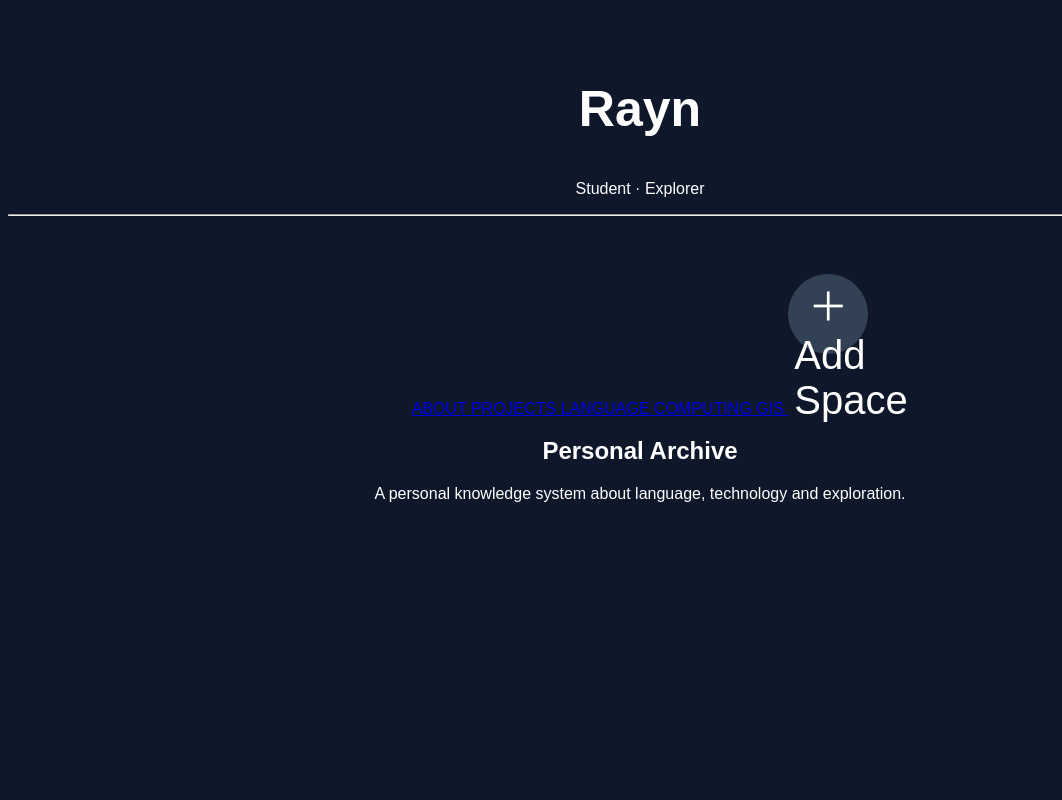
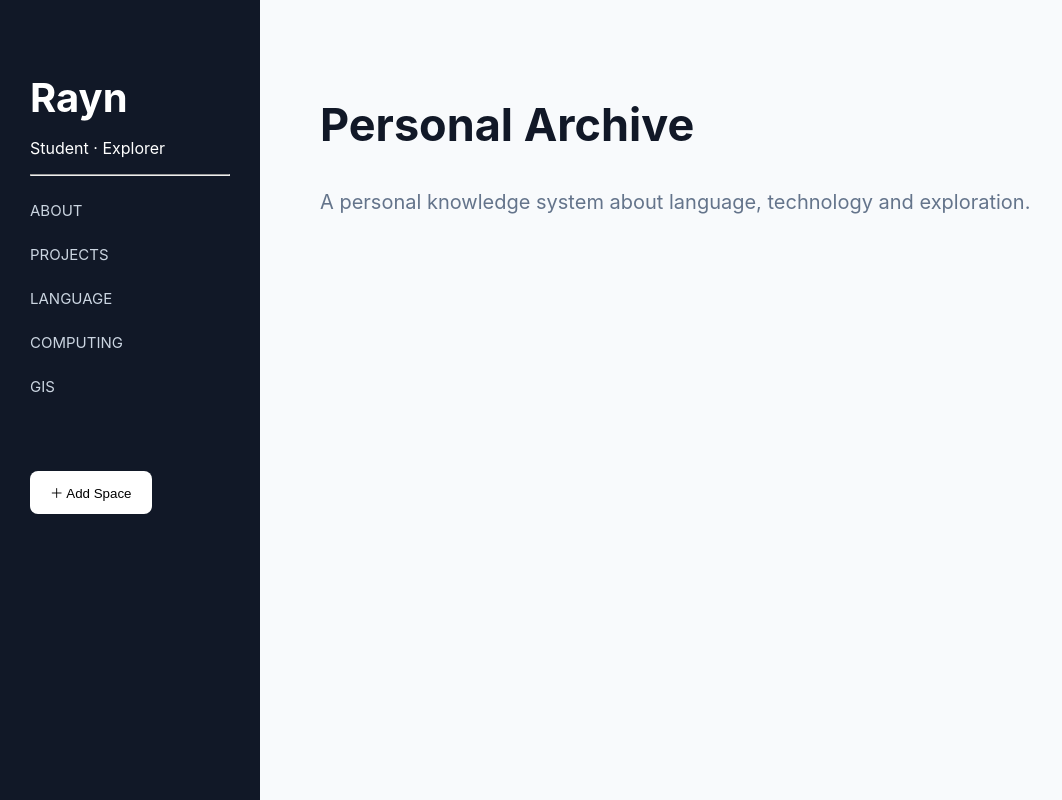
Before and after one commit to rayn76678-dev/rayn76678.github.io, a plain HTML site: page index.html in a window 1280 px wide. Shown: the whole page, without its empty margins (0-1062 px from the left). Drawn offline with Linux system fonts and the light colour scheme.

Commit message:
Refactor CSS styles for layout and cards

```diff
--- a/style.css
+++ b/style.css
@@ -1,60 +1,87 @@
-body{
+*{
 
-background:#0f172a;
-color:white;
-font-family:Arial;
-text-align:center;
+box-sizing:border-box;
 
 }
 
 
-h1{
+body{
 
-margin-top:80px;
-font-size:50px;
+margin:0;
+
+font-family:
+"Inter",
+Arial,
+sans-serif;
+
+background:#f8fafc;
+
+color:#111827;
 
 }
 
 
 
-#categories{
+.layout{
 
 display:flex;
-justify-content:center;
-gap:30px;
-flex-wrap:wrap;
-margin-top:60px;
+
+min-height:100vh;
 
 }
 
 
 
-.card{
+/* 左边 */
 
-background:#1e293b;
+aside{
 
-width:180px;
-height:120px;
 
-border-radius:20px;
+width:260px;
 
-display:flex;
-align-items:center;
-justify-content:center;
+background:#111827;
 
-font-size:25px;
+color:white;
 
-cursor:pointer;
+padding:40px 30px;
 
-transition:.3s;
+position:fixed;
+
+height:100vh;
 
 }
 
 
 
-.card:hover{
+aside h1{
 
-transform:translateY(-10px);
+font-size:40px;
+
+margin-bottom:5px;
+
+}
+
+
+
+aside a{
+
+display:block;
+
+color:#cbd5e1;
+
+text-decoration:none;
+
+margin:25px 0;
+
+font-size:15px;
+
+}
+
+
+
+aside a:hover{
+
+color:white;
 
 }
 
@@ -64,19 +91,113 @@ button{
 
 margin-top:50px;
 
-width:80px;
-height:80px;
-
-border-radius:50%;
-
-font-size:40px;
-
-background:#334155;
-
-color:white;
+background:white;
 
 border:none;
+
+padding:12px 20px;
+
+border-radius:8px;
 
 cursor:pointer;
 
 }
+
+
+
+/* 右边 */
+
+main{
+
+margin-left:260px;
+
+padding:60px;
+
+width:100%;
+
+}
+
+
+
+h2{
+
+font-size:45px;
+
+}
+
+
+
+.intro{
+
+font-size:20px;
+
+color:#64748b;
+
+}
+
+
+
+/* 卡片 */
+
+
+#cards{
+
+display:grid;
+
+grid-template-columns:
+repeat(3,1fr);
+
+gap:30px;
+
+margin-top:50px;
+
+}
+
+
+
+.card{
+
+
+background:white;
+
+border-radius:20px;
+
+padding:30px;
+
+box-shadow:
+0 10px 30px
+rgba(0,0,0,.08);
+
+
+cursor:pointer;
+
+transition:.3s;
+
+
+}
+
+
+
+.card:hover{
+
+transform:translateY(-8px);
+
+}
+
+
+
+.card h3{
+
+font-size:25px;
+
+}
+
+
+
+.tag{
+
+color:#64748b;
+
+font-size:14px;
+
+}
```
